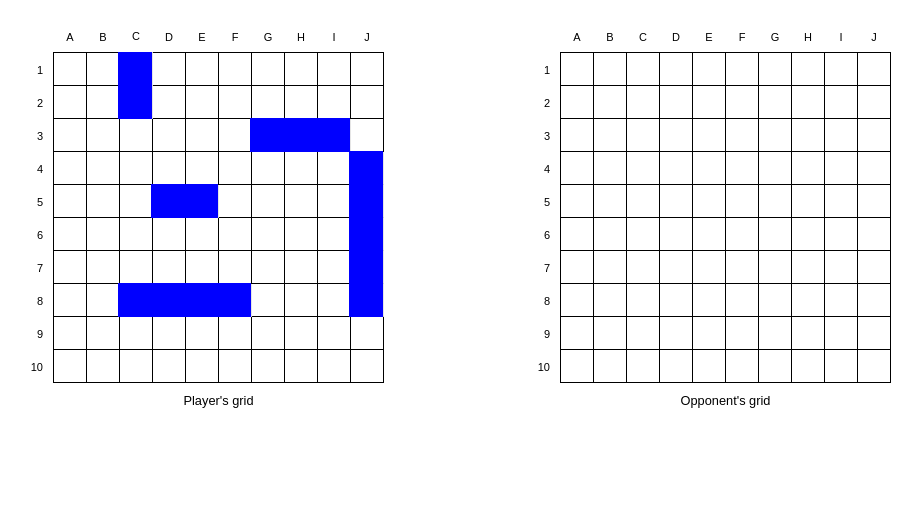
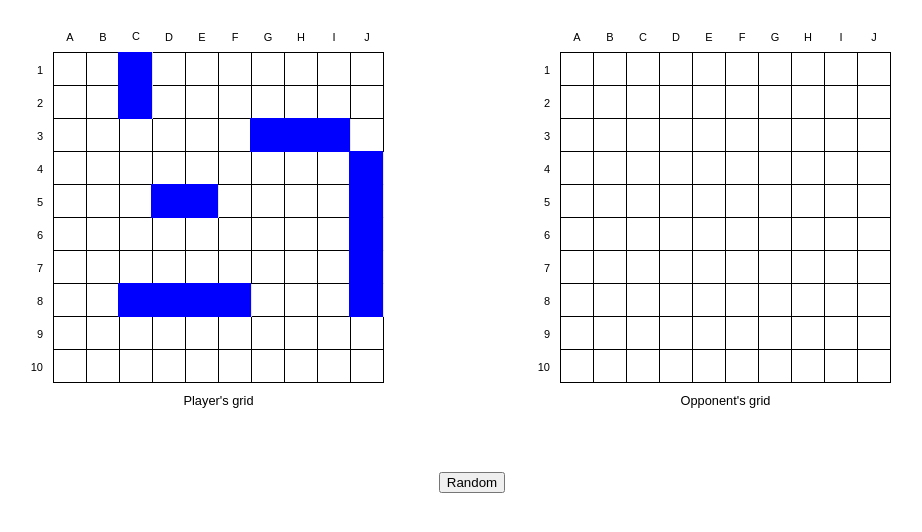
Before and after one commit to kevnhech/battleship, a website with bundled scripts: page Interface/index.html in a window 1280 px wide. Shown: the whole page, without its empty margins (168-1090 px from the left). Built offline with nearby package versions, Linux system fonts and the light colour scheme.

Commit message:
feat: randomizer button styling

```diff
--- a/Interface/index.html
+++ b/Interface/index.html
@@ -8,9 +8,12 @@
   <script type="module" src="script.js"></script>
 </head>
 <body>
-  <div class="body">
-    <div id="player-grid"></div>
-    <div id="opponent-grid"></div>
+  <div class="two-col">
+    <div class="body">
+      <div id="player-grid"></div>
+      <div id="opponent-grid"></div>
+    </div>
+    <button class="btn-primary">Random</button>
   </div>
 </body>
 </html>
--- a/Interface/styles.css
+++ b/Interface/styles.css
@@ -124,3 +124,14 @@
   margin: -2px;
   background: blue;
 }
+
+.two-col {
+  display: flex;
+  flex-direction: column;
+  align-items: center;
+  gap: 64px;
+}
+
+.btn-primary {
+  width: fit-content;
+}
```
